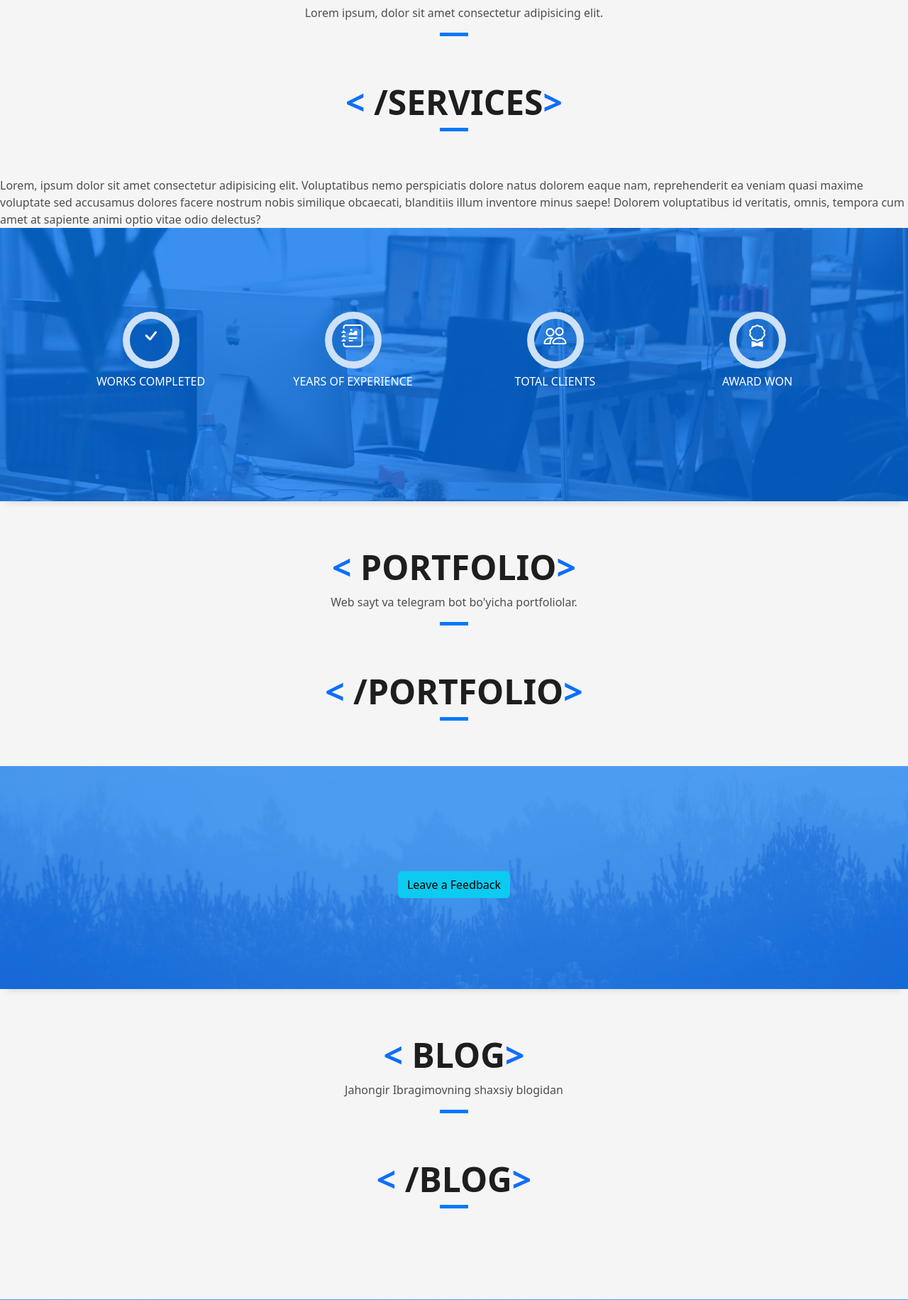
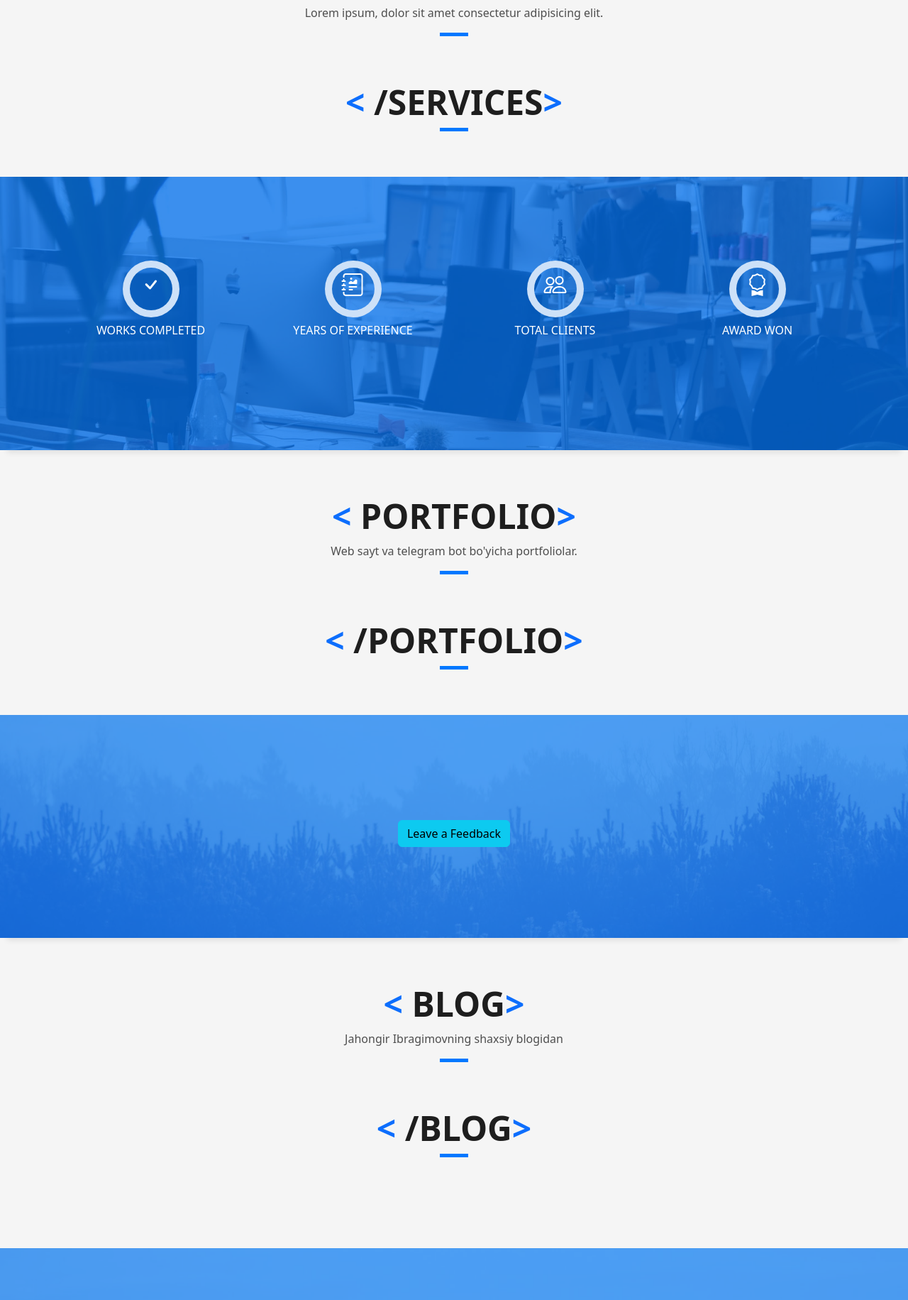
Before and after one commit to ChogirmaliYigit/BlogSite, a Django app: template templates/blog/index.html in a window 1280 px wide. Shown: the part 1360-3191 px from the top of the page at 71% size. Run offline with Django 4.2, Linux system fonts and the light colour scheme; the template is opened without the code that fills it, so the values that code supplies are empty; some libraries are stand-ins or nearby versions.

Commit message:
Update index.html

```diff
--- a/templates/blog/index.html
+++ b/templates/blog/index.html
@@ -126,7 +126,7 @@
         </div>
       </div>
     </section><!-- End Services Section -->
-Lorem, ipsum dolor sit amet consectetur adipisicing elit. Voluptatibus nemo perspiciatis dolore natus dolorem eaque nam, reprehenderit ea veniam quasi maxime voluptate sed accusamus dolores facere nostrum nobis similique obcaecati, blanditiis illum inventore minus saepe! Dolorem voluptatibus id veritatis, omnis, tempora cum amet at sapiente animi optio vitae odio delectus?
+
     <!-- ======= Counter Section ======= -->
     <div class="section-counter paralax-mf bg-image" style="background-image: url({% static 'assets/img/counters-bg.jpg' %})">
       <div class="overlay-mf"></div>
```
